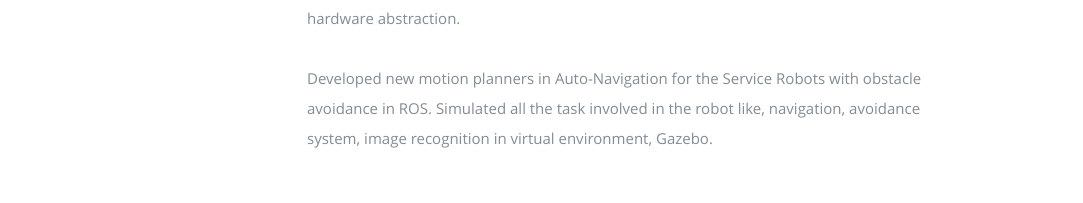
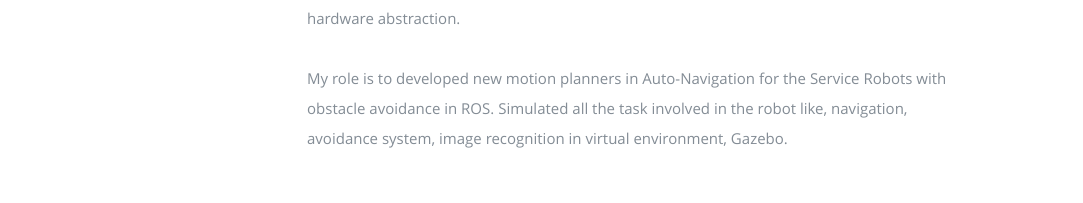
Before and after one commit to GutlapalliNikhil/GutlapalliNikhil_1.github.io, a plain HTML site: page projects.html in a window 1280 px wide. Shown: the part 1794-1997 px from the top of the page, without its empty margins (98-1181 px from the left). Drawn offline with nearby package versions, Linux system fonts and the light colour scheme.

Commit message:
Update projects.html

```diff
--- a/projects.html
+++ b/projects.html
@@ -133,7 +133,7 @@
                   </p>
 
 		      <p>
-			      Developed new motion planners in Auto-Navigation for the Service Robots with obstacle avoidance in ROS. Simulated all the task involved in the robot like, navigation, avoidance system, image recognition in virtual environment, Gazebo.
+			     My role is to developed new motion planners in Auto-Navigation for the Service Robots with obstacle avoidance in ROS. Simulated all the task involved in the robot like, navigation, avoidance system, image recognition in virtual environment, Gazebo.
                </div>
 
             </div> <!-- item end -->
```
